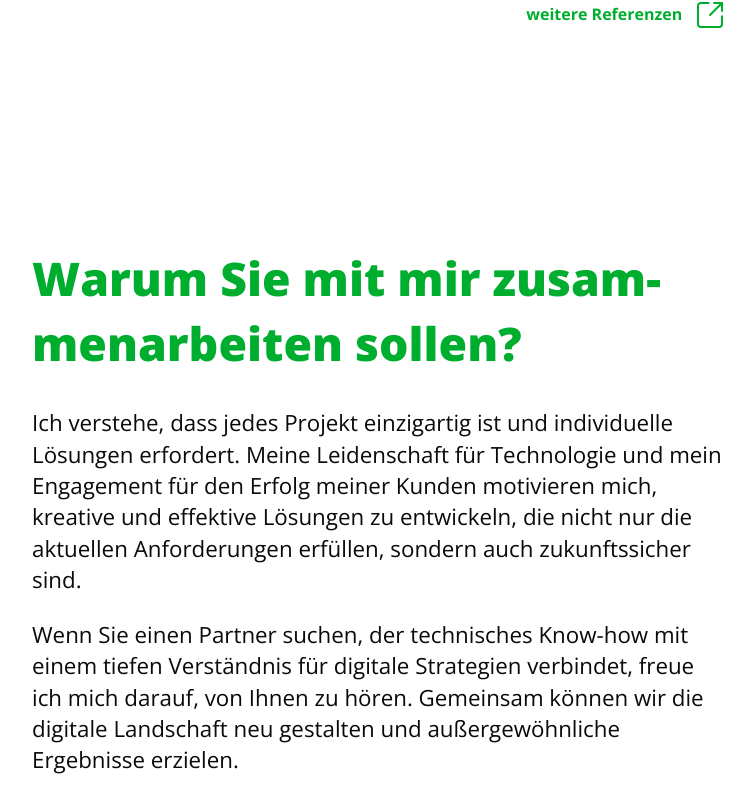
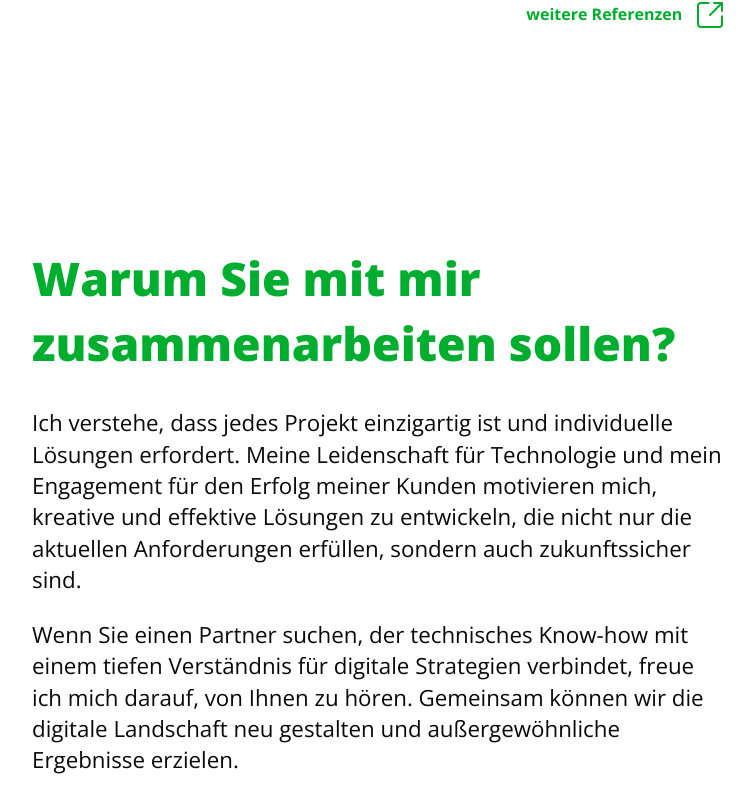
Before and after one commit to christophstockinger/cs-website, a Next.js app: page / in a window 1280 px wide. Shown: the part 3569-4381 px from the top of the page, without its empty margins (0-754 px from the left). Built offline with nearby package versions, Linux system fonts and the light colour scheme; no server answers.

Commit message:
feat: add shy

```diff
--- a/app/_components/teamwork.tsx
+++ b/app/_components/teamwork.tsx
@@ -9,7 +9,7 @@ const Teamwork = ({ className = undefined }: ITeamworkProps) => {
   return (
     <>
       <Headline as="h2" variant="xl" color="primary">
-        Warum Sie mit mir zusammenarbeiten sollen?
+        Warum Sie mit mir zusammen&shy;arbeiten sollen?
       </Headline>
       <Text className="mt-8">
         <Paragraph>
```
